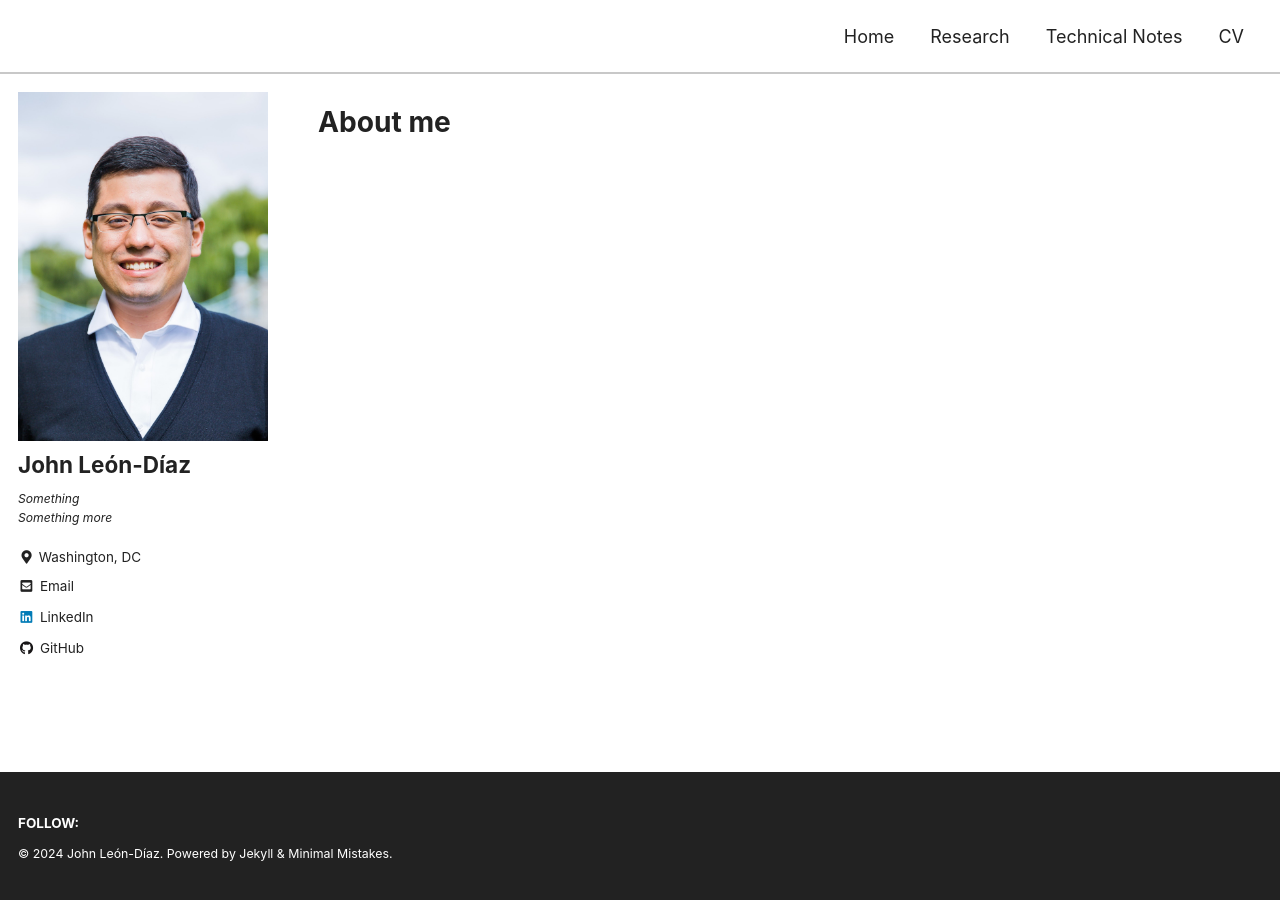
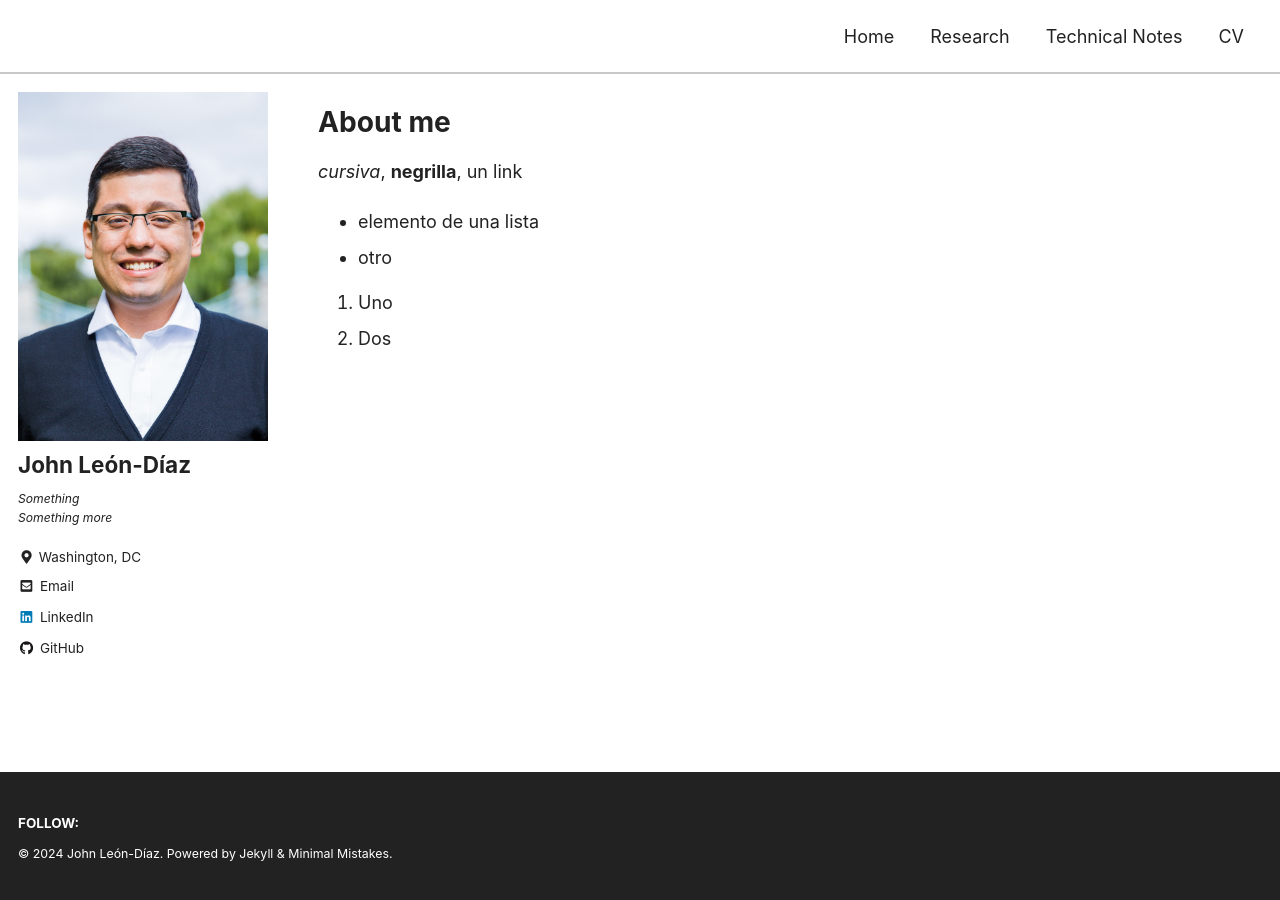
Before and after one commit to jleondia/jleondia.github.io, a Jekyll site: the page built from _pages/home.md, in a window 1280 px wide. Built offline with Jekyll 4.4.1, drawn with Linux system fonts in a browser that asks for light colours; cached includes are drawn as plain includes.

Commit message:
Update home.md

```diff
--- a/_pages/home.md
+++ b/_pages/home.md
@@ -7,3 +7,12 @@ comments: false
 []: # classes: wide
 ---
 # About me
+
+*cursiva*, **negrilla**,
+[un link](https://www.linkedin.com/in/john-leon-diaz-93105613b/)
+
+- elemento de una lista
+- otro
+
+1. Uno
+2. Dos
```
